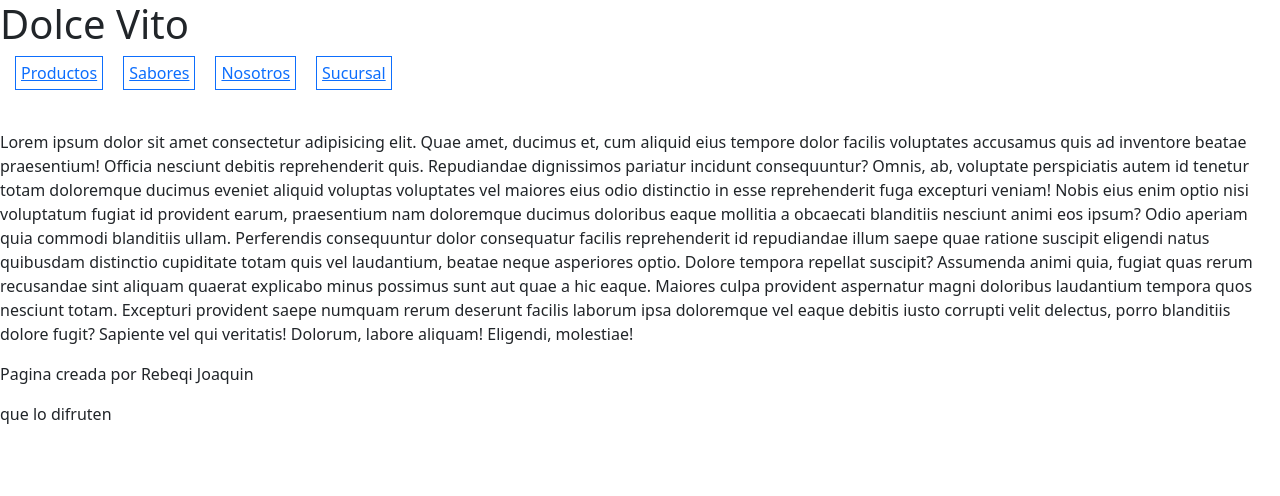
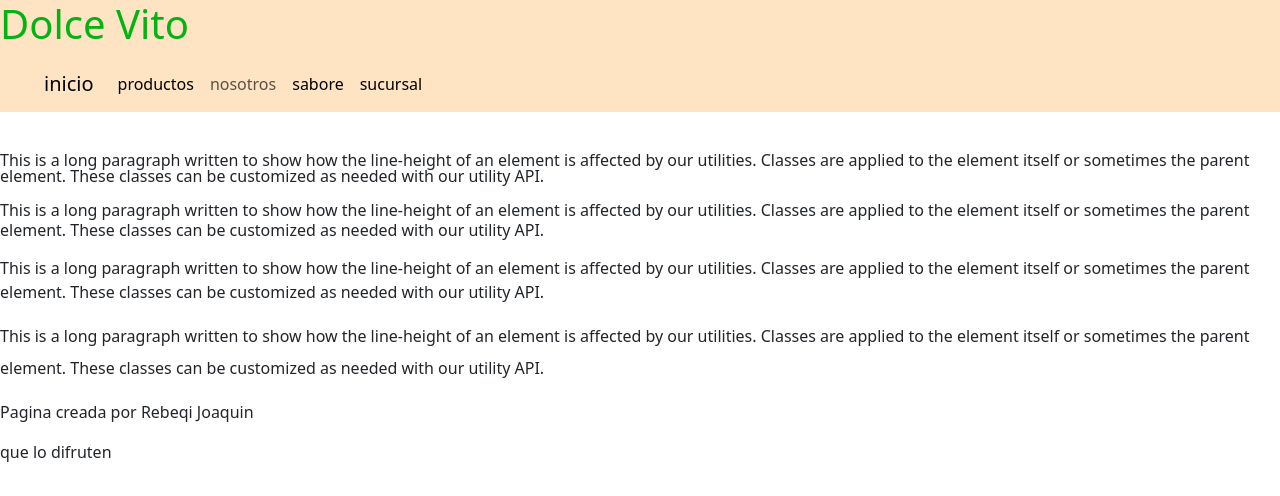
Before and after one commit to joaquin-rebequi/repo, a plain HTML site: page index.html in a window 1280 px wide. Drawn offline with nearby package versions, Linux system fonts and the light colour scheme.

Commit message:
Segunda entrega

```diff
--- a/css/estilos.css
+++ b/css/estilos.css
@@ -1,23 +1,7 @@
-h1{
-    color: darksalmon;
+.he{
+    background-color:bisque;
 }
-
-.lista{
-    list-style:none ;
-    display: flex;
-    padding: 5px;
-
+.titulo{
+    color: rgb(3, 179, 17);
+    background-color: bisque;
 }
-
-.texto{
-    font-family_:Georgia, 'Times New Roman', Times, serif;
-}
-
-a{
-    text-decoration: none;
-    color: black;
-    border: 1.5px solid;
-    padding: 5px;
-    margin: 10px
-
-}
--- a/index.html
+++ b/index.html
@@ -8,25 +8,41 @@
     <link href="https://cdn.jsdelivr.net/npm/bootstrap@5.3.2/dist/css/bootstrap.min.css" rel="stylesheet" integrity="sha384-T3c6CoIi6uLrA9TneNEoa7RxnatzjcDSCmG1MXxSR1GAsXEV/Dwwykc2MPK8M2HN" crossorigin="anonymous">
 </head>
 <body>
-    <header>
-    <h1 id="titulo">Dolce Vito</h1>
-        <nav>
-            <ul class="lista">
-                <li><a href="html/productos.html">Productos</a></li>
-                <li><a href="html/sabores.html">Sabores</a></li>
-                <li><a href="html/nosotros.html">Nosotros</a></li>
-                <li><a href="html/sucursal.html">Sucursal</a></li>
-            </ul>
-        </nav>
+    <header class="he">
+    <h1 class="titulo" >Dolce Vito</h1>
+    <nav>
+    <ul >
+        <nav class="navbar navbar-expand-lg .bg-advertencia-sutil">
+            <div class="container-fluid">
+            <a class="navbar-brand inicio" href="./index.html">inicio</a>
+            <button class="navbar-toggler" type="button" data-bs-toggle="collapse" data-bs-target="#navbarSupportedContent" aria-controls="navbarSupportedContent" aria-expanded="false" aria-label="Toggle navigation">
+                <span class="navbar-toggler-icon"></span>
+            </button>
+                <div class="collapse navbar-collapse" id="navbarSupportedContent">
+                <ul class="navbar-nav me-auto mb-2 mb-lg-0">
+                <li class="nav-item" class="bs-success-border-subtle">
+                    <a class="nav-link active " aria-current="page" href="./html/productos.html">productos</a>
+                </li>
+                <li class="nav-item">
+                    <a class="nav-link" href="./html/nosotros.html">nosotros</a>
+                </li>
+                <li class="nav-item">
+                    <a class="nav-link active" aria-current="page" href="./html/sabores.html">sabore</a>
+                </li><li class="nav-item">
+                    <a class="nav-link active" aria-current="page" href="./html/sucursal.html">sucursal</a>
+                </li>
+                </ul>
+        </div>
+        </div>
+    <ul>
+    <nav>
     </header>
     <br>
     <main>
-    <p class="texto">Lorem ipsum dolor sit amet consectetur adipisicing elit. Quae amet, ducimus et, cum aliquid eius tempore dolor facilis voluptates accusamus quis ad inventore beatae praesentium! Officia nesciunt debitis reprehenderit quis.
-    Repudiandae dignissimos pariatur incidunt consequuntur? Omnis, ab, voluptate perspiciatis autem id tenetur totam doloremque ducimus eveniet aliquid voluptas voluptates vel maiores eius odio distinctio in esse reprehenderit fuga excepturi veniam!
-    Nobis eius enim optio nisi voluptatum fugiat id provident earum, praesentium nam doloremque ducimus doloribus eaque mollitia a obcaecati blanditiis nesciunt animi eos ipsum? Odio aperiam quia commodi blanditiis ullam.
-    Perferendis consequuntur dolor consequatur facilis reprehenderit id repudiandae illum saepe quae ratione suscipit eligendi natus quibusdam distinctio cupiditate totam quis vel laudantium, beatae neque asperiores optio. Dolore tempora repellat suscipit?
-    Assumenda animi quia, fugiat quas rerum recusandae sint aliquam quaerat explicabo minus possimus sunt aut quae a hic eaque. Maiores culpa provident aspernatur magni doloribus laudantium tempora quos nesciunt totam.
-    Excepturi provident saepe numquam rerum deserunt facilis laborum ipsa doloremque vel eaque debitis iusto corrupti velit delectus, porro blanditiis dolore fugit? Sapiente vel qui veritatis! Dolorum, labore aliquam! Eligendi, molestiae!</p>
+        <p class="lh-1">This is a long paragraph written to show how the line-height of an element is affected by our utilities. Classes are applied to the element itself or sometimes the parent element. These classes can be customized as needed with our utility API.</p>
+        <p class="lh-sm">This is a long paragraph written to show how the line-height of an element is affected by our utilities. Classes are applied to the element itself or sometimes the parent element. These classes can be customized as needed with our utility API.</p>
+        <p class="lh-base">This is a long paragraph written to show how the line-height of an element is affected by our utilities. Classes are applied to the element itself or sometimes the parent element. These classes can be customized as needed with our utility API.</p>
+        <p class="lh-lg">This is a long paragraph written to show how the line-height of an element is affected by our utilities. Classes are applied to the element itself or sometimes the parent element. These classes can be customized as needed with our utility API.</p>
     </main>
     <script src="https://cdn.jsdelivr.net/npm/bootstrap@5.3.2/dist/js/bootstrap.bundle.min.js" integrity="sha384-C6RzsynM9kWDrMNeT87bh95OGNyZPhcTNXj1NW7RuBCsyN/o0jlpcV8Qyq46cDfL" crossorigin="anonymous"></script>
 </body>
```
Also changed, not shown: html/productos.html (+35 -7 lines).
